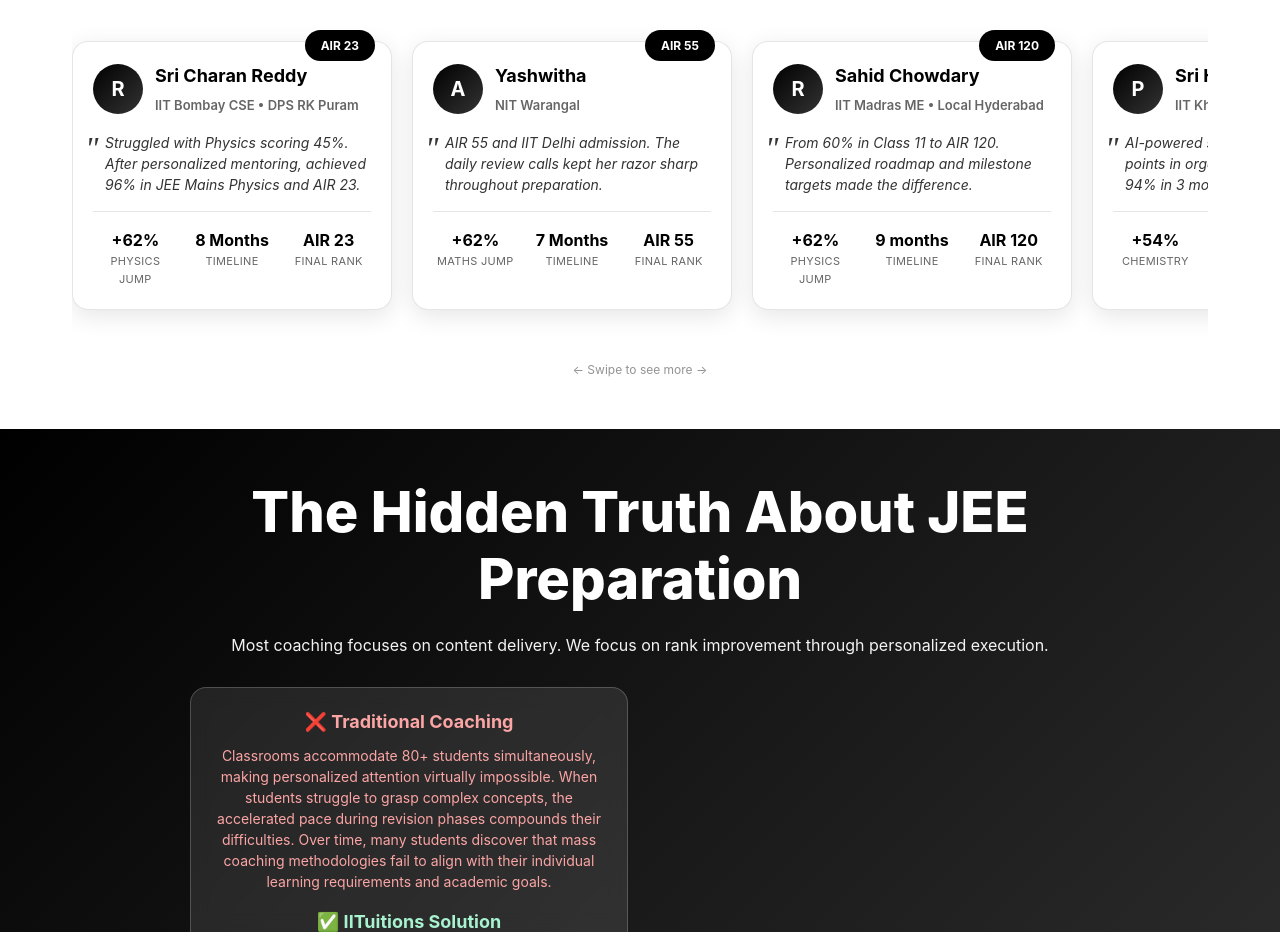
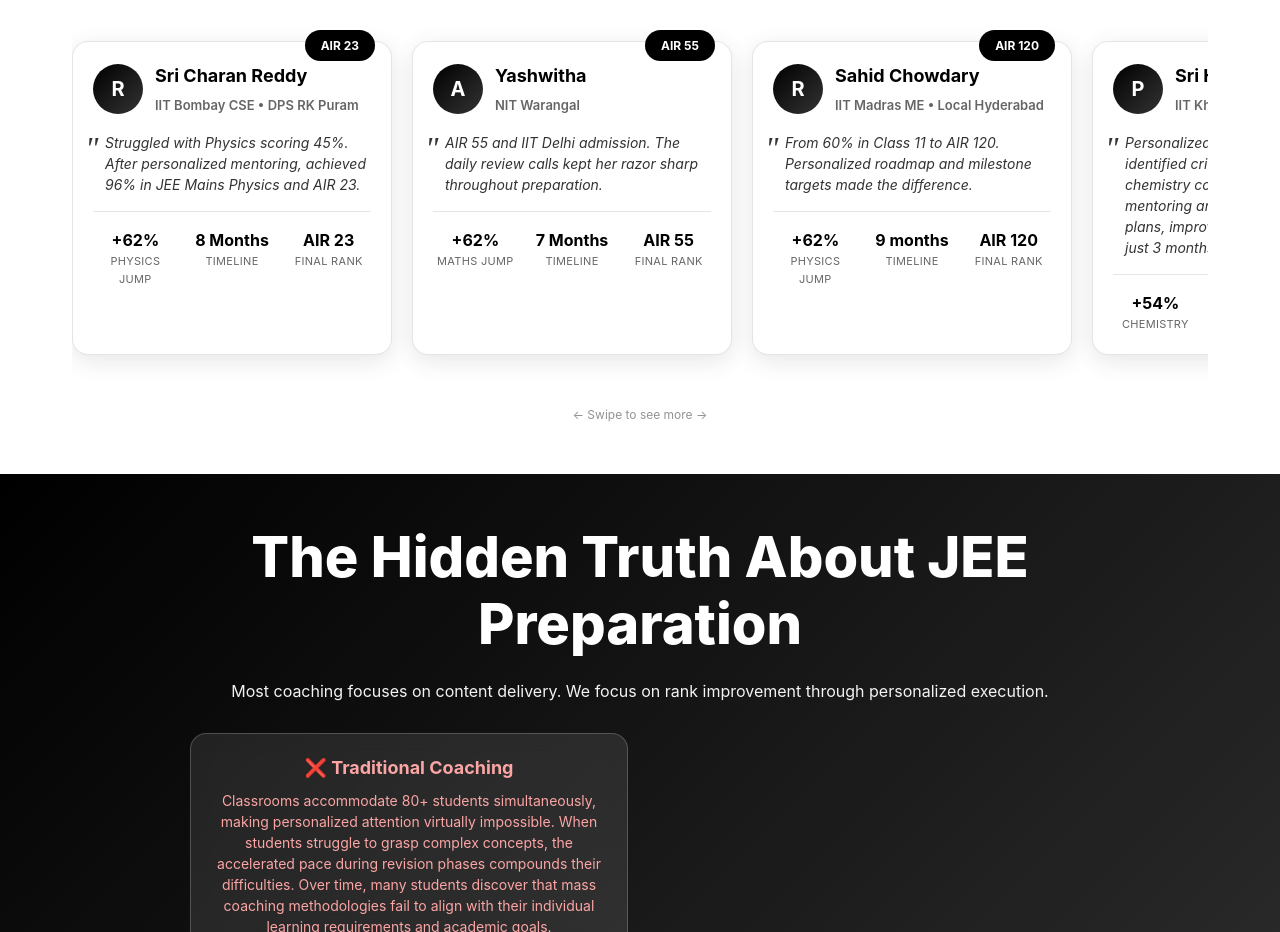
Before and after one commit to Tldev-ai/iituitions-website, a plain HTML site: page iit.html in a window 1280 px wide. Shown: the part 1040-1972 px from the top of the page. Drawn offline with Linux system fonts and the light colour scheme.

Commit message:
Update iit.html

```diff
--- a/iit.html
+++ b/iit.html
@@ -1672,7 +1672,8 @@
             </div>
           </div>
           <blockquote class="success-quote">
-            AI-powered study plans identified weak points in organic chemistry. 40% to 94% in 3 months.
+            Personalized diagnostic assessments identified critical gaps in organic chemistry concepts. Through targeted mentoring and systematic revision plans, improved from 40% to 94% in just 3 months.
+
           </blockquote>
           <div class="improvement-stats">
             <div class="improvement-stat">
```
